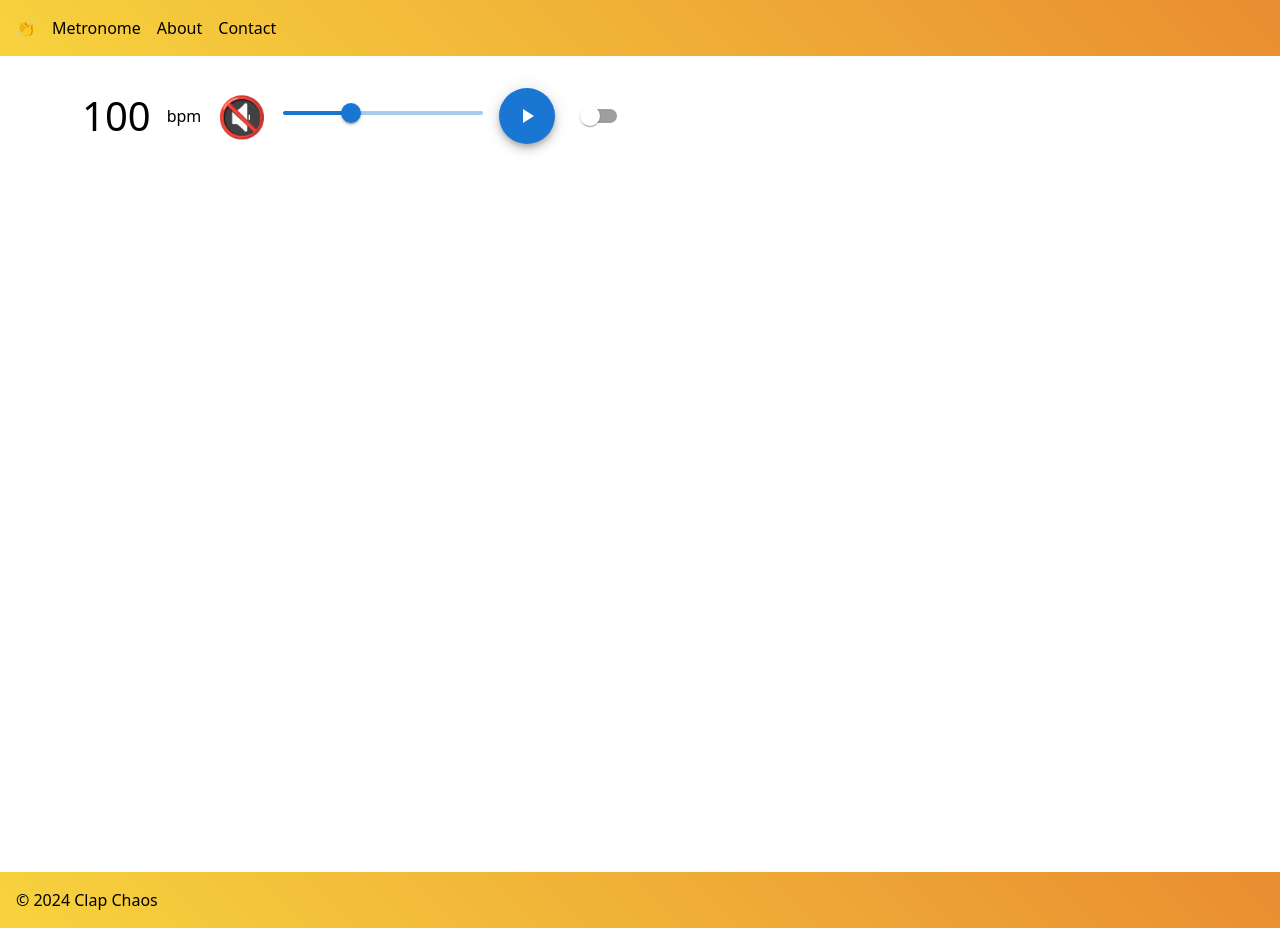
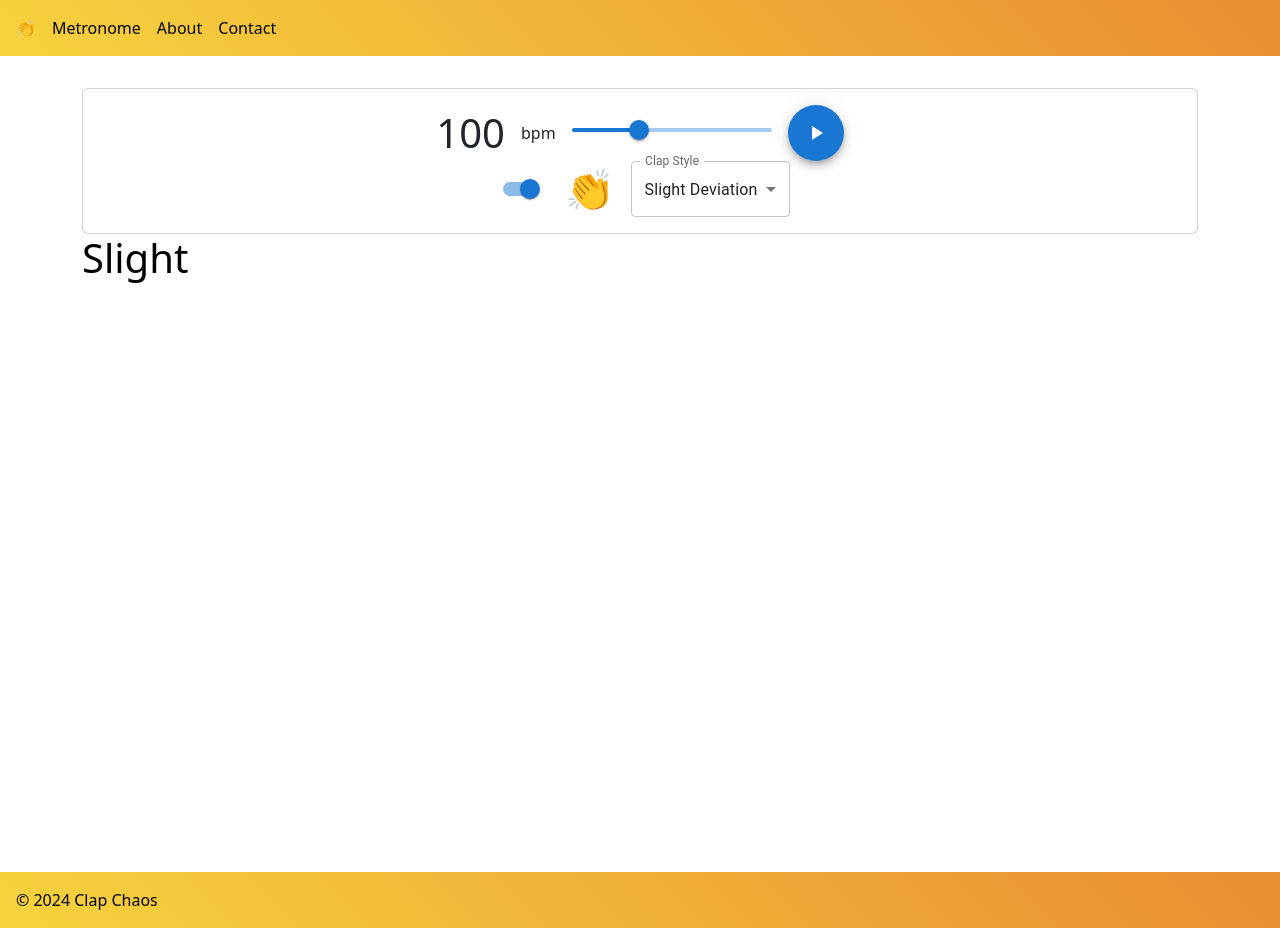
Before and after one commit to Treyson-Grange/clap-chaos, a Next.js app: page /metronome in a window 1280 px wide. Built offline with nearby package versions, Linux system fonts and the light colour scheme.

Commit message:
added UI for clap style

```diff
--- a/src/components/Layout.tsx
+++ b/src/components/Layout.tsx
@@ -3,8 +3,10 @@ import Head from 'next/head';
 import Link from 'next/link';
 import styles from '@/styles/Home.module.css';
 import Footer from '@/components/Footer';
+import { createTheme, ThemeProvider, CssBaseline, useMediaQuery } from '@mui/material';
 
 const Layout: React.FC<{ children: React.ReactNode }> = ({ children }) => {
+    // Dark mode for bs
     const [isDarkMode, setIsDarkMode] = useState(false);
     useEffect(() => {
         const darkQuery = window.matchMedia('(prefers-color-scheme: dark)');
@@ -17,8 +19,22 @@ const Layout: React.FC<{ children: React.ReactNode }> = ({ children }) => {
             darkQuery.removeEventListener('change', handleDarkModeChange);
         };
     }, []);
+    // Dark mode for MUI
+    const lightTheme = createTheme({
+        palette: {
+            mode: 'light',
+        },
+    });
+    const darkTheme = createTheme({
+        palette: {
+            mode: 'dark',
+        },
+    });
+    const isMUIDarkMode = useMediaQuery('(prefers-color-scheme: dark)');
+    const theme = isMUIDarkMode ? darkTheme : lightTheme;
 
     return (
+        <ThemeProvider theme={theme}>
             <div data-bs-theme={isDarkMode ? "dark" : "light"}>
                 <Head>
                     <meta name="viewport" content="width=device-width, initial-scale=1" />
@@ -33,6 +49,7 @@ const Layout: React.FC<{ children: React.ReactNode }> = ({ children }) => {
                 {children}
                 <Footer />
             </div>
+        </ThemeProvider>
     );
 };
 
--- a/src/components/Metronome.tsx
+++ b/src/components/Metronome.tsx
@@ -3,12 +3,14 @@ import { Container } from 'react-bootstrap';
 import ContinuousSlider from "./metronome/Slider";
 import PlayButton from "./metronome/PlayButton";
 import { Stack, Switch } from "@mui/material";
-
+import Card from 'react-bootstrap/Card';
+import ClapStyle from "./metronome/ClapStyle";
 
 const Metronome: React.FC = () => {
     const [bpm, setBpm] = useState<number>(100);
     const [playing, setPlaying] = useState<boolean>(false);
-    const [clapping, setClapping] = useState<boolean>(false);
+    const [clapping, setClapping] = useState<boolean>(true);
+    const [clapStyle, setClapStyle] = useState<string>("Slight");
 
     const oneBeatDurationInMs = (bpm: number) => 60000 / bpm;
     const oneBeatInSeconds = oneBeatDurationInMs(bpm) / 1000;
@@ -17,7 +19,6 @@ const Metronome: React.FC = () => {
     let engine: NodeJS.Timeout;
     let lastNote = 0;
     let nextNote = 0;
-    let beatIndex = 0;
 
     useEffect(() => {
         ac = new AudioContext();
@@ -47,7 +48,6 @@ const Metronome: React.FC = () => {
             clearInterval(engine);
             lastNote = 0;
             nextNote = 0;
-            beatIndex = 0;
         }
 
         return () => clearInterval(engine);
@@ -59,16 +59,28 @@ const Metronome: React.FC = () => {
     const toggleClap = () => {
         setClapping(!clapping);
     };
+    const changeClapStyle = (clapStyle: string) => {
+        setClapStyle(clapStyle);
+    }
 
     return (
         <Container>
-            <Stack spacing={2} direction="row" alignItems="center">
-                <h1>{bpm}</h1><p>bpm</p>
-                <h1>{clapping ? "👏" : "🔇"}</h1>
-                <ContinuousSlider value={bpm} onChange={setBpm} />
-                <PlayButton playing={playing} onClick={togglePlay} />
-                <Switch checked={clapping} onChange={toggleClap} />
-            </Stack>
+            <Card>
+                <Card.Body>
+                    <Stack justifyContent="center" spacing={2} direction="row" alignItems="center">
+                        <h1 className="bpm">{bpm}</h1>
+                        <p className="code">bpm</p>
+                        <ContinuousSlider value={bpm} onChange={setBpm} />
+                        <PlayButton playing={playing} onClick={togglePlay} />
+                    </Stack>
+                    <Stack justifyContent="center" spacing={2} direction="row" alignItems="center">
+                        <Switch checked={clapping} onChange={toggleClap} />
+                        <h1>{clapping ? "👏" : "🔇"}</h1>
+                        <ClapStyle clapStyle={clapStyle} onChange={changeClapStyle} disabled={!clapping} />
+                    </Stack>
+                </Card.Body>
+            </Card>
+            <h1>{clapStyle}</h1>
         </Container>
     );
 }
--- /dev/null
+++ b/src/components/metronome/ClapStyle.tsx
@@ -0,0 +1,31 @@
+import React from 'react';
+import { MenuItem, FormControl, Select, InputLabel, SelectChangeEvent } from '@mui/material';
+
+interface ClapStyleProps {
+    onChange: (clapStyle: string) => void;
+    clapStyle: string;
+    disabled?: boolean;
+}
+
+const ClapStyle: React.FC<ClapStyleProps> = ({ onChange, clapStyle, disabled }) => {
+    const handleChange = (event: SelectChangeEvent<string>) => {
+        onChange(event.target.value as string);
+    };
+
+    return (
+        <FormControl style={{ minWidth: 120 }} disabled={disabled}>
+            <InputLabel>Clap Style</InputLabel>
+            <Select
+                value={clapStyle}
+                onChange={handleChange}
+                label="Clap Style"
+            >
+                <MenuItem value="Slight">Slight Deviation</MenuItem>
+                <MenuItem value="Major">Major Deviation</MenuItem>
+                <MenuItem value="Random">Random</MenuItem>
+            </Select>
+        </FormControl>
+    );
+};
+
+export default ClapStyle;
--- a/src/components/metronome/Slider.tsx
+++ b/src/components/metronome/Slider.tsx
@@ -1,6 +1,5 @@
-import * as React from 'react';
+import React from 'react';
 import Box from '@mui/material/Box';
-import Stack from '@mui/material/Stack';
 import Slider from '@mui/material/Slider';
 
 interface ContinuousSliderProps {
--- a/src/pages/_app.tsx
+++ b/src/pages/_app.tsx
@@ -2,7 +2,13 @@ import 'bootstrap/dist/css/bootstrap.min.css';
 import { AppProps } from 'next/app';
 import Layout from '@/components/Layout';
 import '@/styles/globals.css';
+import { ThemeProvider, createTheme } from '@mui/material/styles';
 
+const darkTheme = createTheme({
+    palette: {
+        mode: 'dark',
+    },
+});
 
 function MyApp({ Component, pageProps }: AppProps) {
     return (
```
Lines whose indentation alone changed are shown as unchanged.
